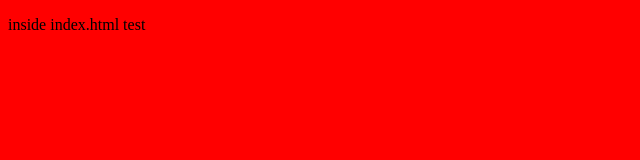
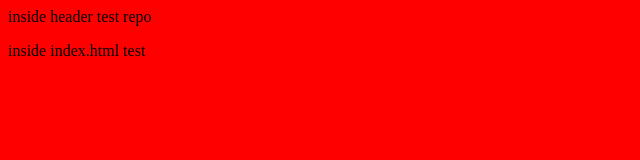
Before and after one commit to masterBaster/test, a plain HTML site: page index.html in a window 1280 px wide. Shown: the whole page, without its empty margins (0-640 px from the left). Drawn offline with Linux system fonts and the light colour scheme.

Commit message:
added header

```diff
--- a/index.html
+++ b/index.html
@@ -1,5 +1,6 @@
 <!DOCTYPE html>
 <link rel="stylesheet" href="style.css">
 <html>
+    <header>inside header test repo</header>
     <P>inside index.html test</P>
 </html>
```
